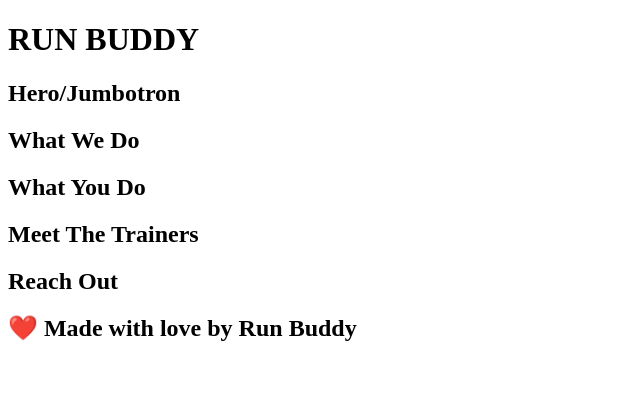
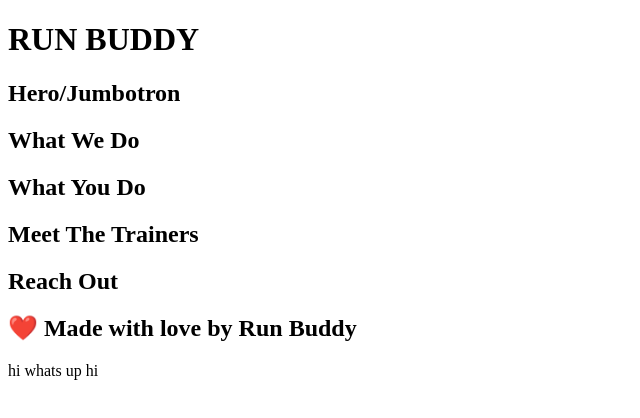
Before and after one commit to mikeyatalla/run-buddy, a plain HTML site: page index.html in a window 1280 px wide. Shown: the whole page, without its empty margins (0-640 px from the left). Drawn offline with Linux system fonts and the light colour scheme.

Commit message:
hi macbook pro

```diff
--- a/index.html
+++ b/index.html
@@ -28,3 +28,5 @@
         </footer>
     </body>
 </html>
+
+hi whats up hi
```
